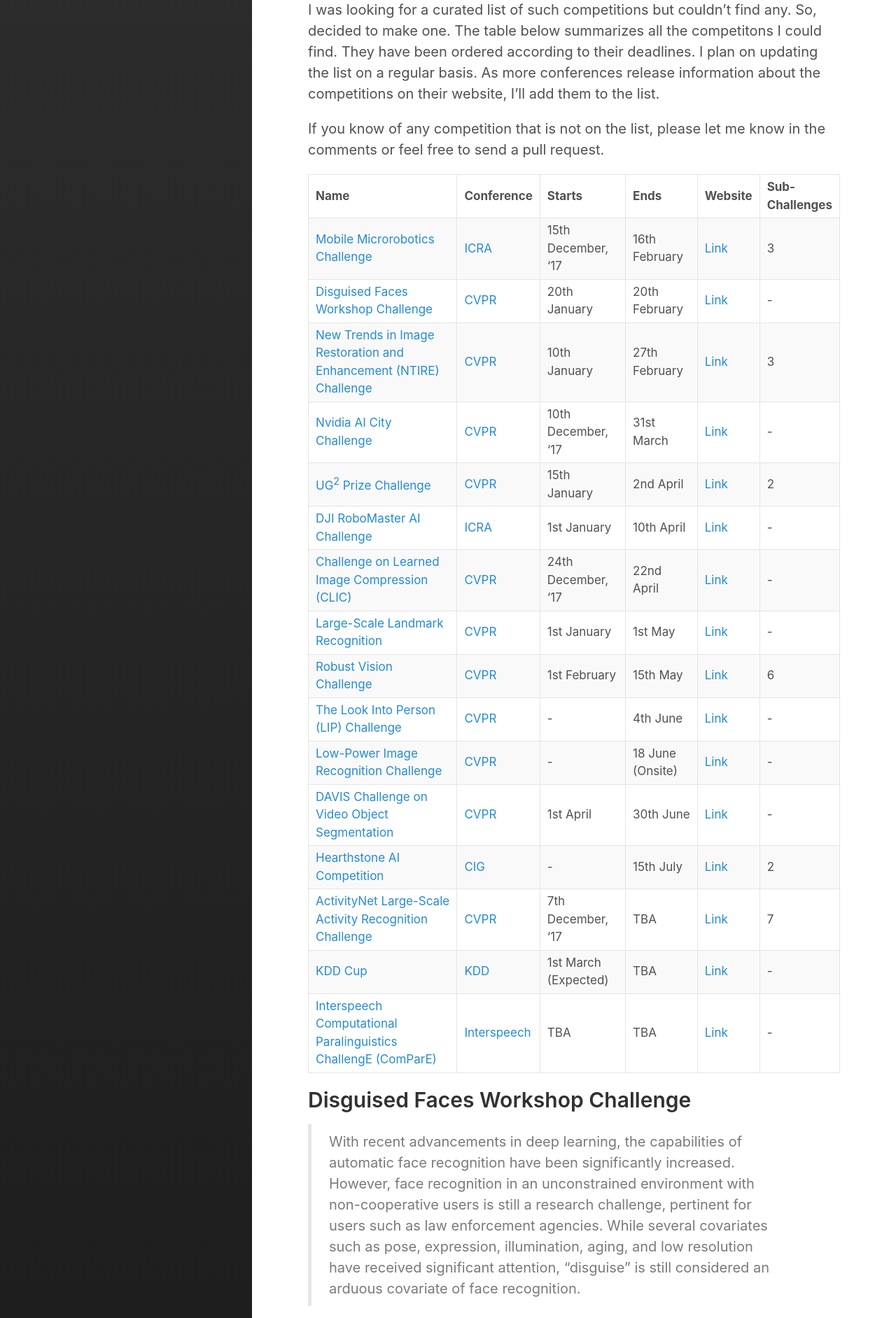
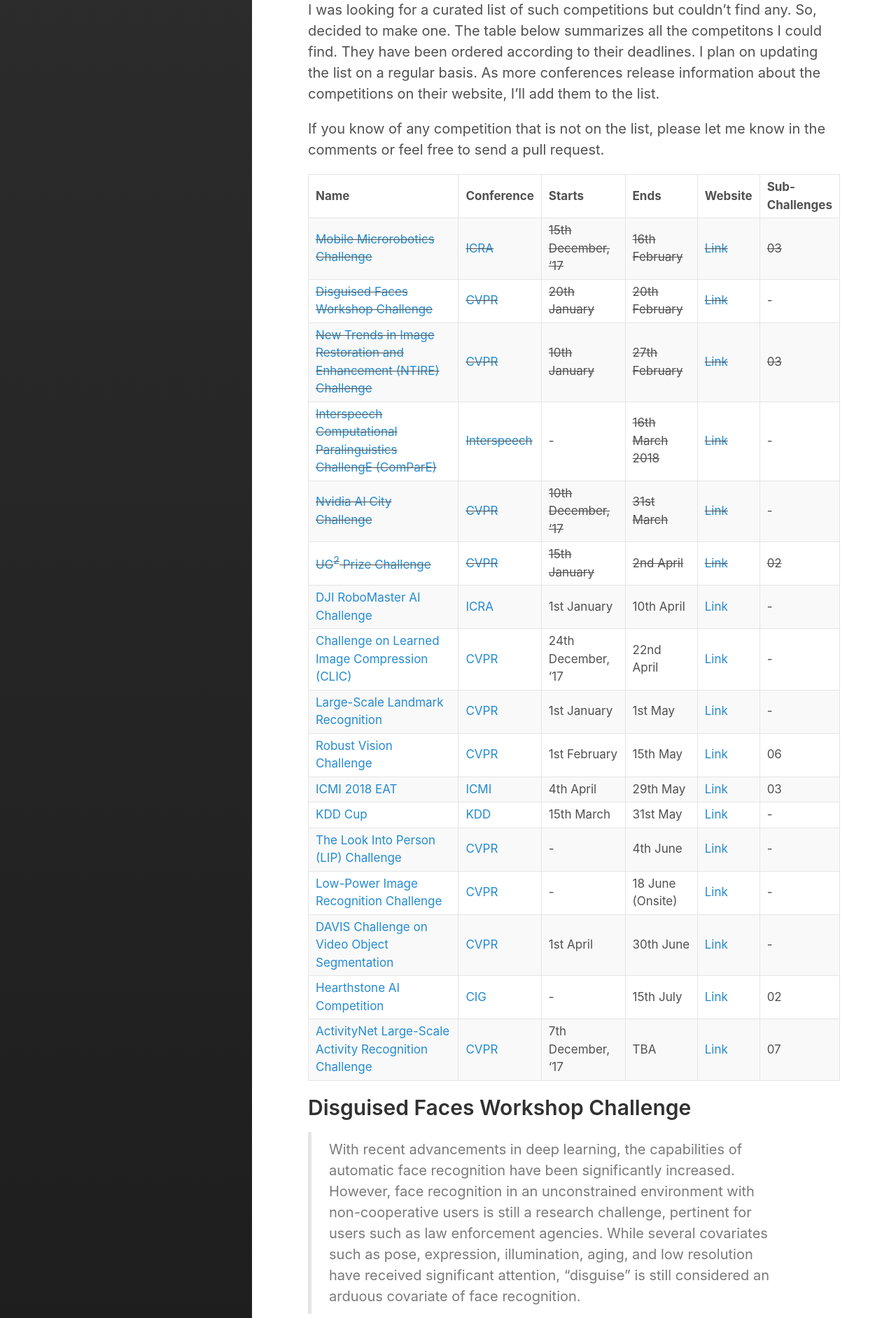
Before and after one commit to saqibns/saqibns.github.io, a Jekyll site: the page built from _posts/2018-01-14-list-of-ML-competitions-2018.markdown, in a window 1280 px wide. Shown: the part 901-2785 px from the top of the page at 70% size. Built offline with Jekyll 4.4.1, drawn with Linux system fonts in a browser that asks for light colours.

Commit message:
Added KDDCup and ICMI EAT Challenge to the list

```diff
--- a/_posts/2018-01-14-list-of-ML-competitions-2018.markdown
+++ b/_posts/2018-01-14-list-of-ML-competitions-2018.markdown
@@ -23,24 +23,25 @@
 
 If you know of any competition that is not on the list, please let me know in the comments or feel free to send a pull request.
 
-| Name                                     | Conference                               | Starts               | Ends             | Website                                  | Sub-<br />Challenges |
-| ---------------------------------------- | ---------------------------------------- | -------------------- | ---------------- | ---------------------------------------- | -------------------- |
-| <a name="microrobotics-table"></a>[Mobile Microrobotics Challenge](#microrobotics) | [ICRA](http://icra2018.org/)             | 15th December, '17   | 16th February    | [Link](http://icra2018.org/mobile-microrobotics-challenge-2018/) | 3                    |
-| <a name="disguisedfaces-table"></a>[Disguised Faces Workshop Challenge](#disguisedfaces-cvpr) | [CVPR](http://cvpr2018.thecvf.com/program/workshops) | 20th January         | 20th February    | [Link](http://iab-rubric.org/DFW/Competition.html) | -                    |
-| <a name="ntire-cvpr-table"></a>[New Trends in Image Restoration and Enhancement (NTIRE) Challenge](#ntire-cvpr) | [CVPR](http://cvpr2018.thecvf.com/program/workshops) | 10th January         | 27th February    | [Link](http://www.vision.ee.ethz.ch/en/ntire18/) | 3                    |
-| <a name="aicity-table"></a>[Nvidia AI City Challenge](#aicity) | [CVPR](http://cvpr2018.thecvf.com/program/workshops) | 10th December, '17   | 31st March       | [Link](https://www.aicitychallenge.org/) | -                    |
-| <a name="ug2-table"></a>[UG<sup>2</sup> Prize Challenge](#ug2) | [CVPR](http://cvpr2018.thecvf.com/program/workshops) | 15th January         | 2nd April        | [Link](http://www.ug2challenge.org/)     | 2                    |
-| <a name="djirobomaster-table"></a>[DJI RoboMaster AI Challenge](#djirobomaster) | [ICRA](http://icra2018.org/)             | 1st January          | 10th April       | [Link](http://icra2018.org/dji-robomaster-ai-challenge/) | -                    |
-| <a name="clic-table"></a>[Challenge on Learned Image Compression (CLIC)](#clic) | [CVPR](http://cvpr2018.thecvf.com/program/workshops) | 24th December, '17   | 22nd April       | [Link](http://www.compression.cc/challenge/) | -                    |
-| <a name="landmark-table"></a>[Large-Scale Landmark Recognition](#landmark) | [CVPR](http://cvpr2018.thecvf.com/program/workshops) | 1st January          | 1st May          | [Link](https://landmarkscvprw18.github.io/) | -                    |
-| <a name="robust-vision-table"></a>[Robust Vision Challenge](#robust-vision) | [CVPR](http://cvpr2018.thecvf.com/program/workshops) | 1st February         | 15th May         | [Link](http://www.robustvision.net/)     | 6                    |
-| <a name="lip-table"></a>[The Look Into Person (LIP) Challenge](#lip) | [CVPR](http://cvpr2018.thecvf.com/program/workshops) | -                    | 4th June         | [Link](https://vuhcs.github.io/)         | -                    |
-| <a name="lowpowerir-table"></a>[Low-Power Image Recognition Challenge](#lowpowerir) | [CVPR](http://cvpr2018.thecvf.com/program/workshops) | -                    | 18 June (Onsite) | [Link](https://rebootingcomputing.ieee.org/lpirc) | -                    |
-| <a name="davis-table"></a>[DAVIS Challenge on Video Object Segmentation](#davis) | [CVPR](http://cvpr2018.thecvf.com/program/workshops) | 1st April            | 30th June        | [Link](http://davischallenge.org/challenge2018/) | -                    |
-| <a name="hearthstone-table"></a>[Hearthstone AI Competition](#hearthstone) | [CIG](http://www.ieee-cig.org/)          | -                    | 15th July        | [Link](https://dockhorn.antares.uberspace.de/wordpress/) | 2                    |
-| <a name="activitynet-table"></a>[ActivityNet Large-Scale Activity Recognition Challenge](#activitynet) | [CVPR](http://cvpr2018.thecvf.com/program/workshops) | 7th December, '17    | TBA              | [Link](http://activity-net.org/challenges/2018/index.html) | 7                    |
-| <a name="kddcup-table"></a>[KDD Cup](#kddcup) | [KDD](http://www.kdd.org/kdd2018/)       | 1st March (Expected) | TBA              | [Link](http://www.kdd.org/News/view/kdd-cup-2018-call-for-proposals) | -                    |
-| <a name="interspeech-table"></a>[Interspeech Computational Paralinguistics ChallengE (ComParE)](#interspeech) | [Interspeech](http://interspeech2018.org/) | TBA                  | TBA              | [Link](http://compare.openaudio.eu/)     | -                    |
+| Name                                     | Conference                               | Starts                 | Ends                | Website                                  | Sub-<br />Challenges |
+| ---------------------------------------- | ---------------------------------------- | ---------------------- | ------------------- | ---------------------------------------- | -------------------- |
+| ~~<a name="microrobotics-table"></a>[Mobile Microrobotics Challenge](#microrobotics)~~ | ~~[ICRA](http://icra2018.org/)~~         | ~~15th December, '17~~ | ~~16th February~~   | ~~[Link](http://icra2018.org/mobile-microrobotics-challenge-2018/)~~ | ~~03~~               |
+| ~~<a name="disguisedfaces-table"></a>[Disguised Faces Workshop Challenge](#disguisedfaces-cvpr)~~ | ~~[CVPR](http://cvpr2018.thecvf.com/program/workshops)~~ | ~~20th January~~       | ~~20th February~~   | ~~[Link](http://iab-rubric.org/DFW/Competition.html)~~ | -                |
+| ~~<a name="ntire-cvpr-table"></a>[New Trends in Image Restoration and Enhancement (NTIRE) Challenge](#ntire-cvpr)~~ | ~~[CVPR](http://cvpr2018.thecvf.com/program/workshops)~~ | ~~10th January~~       | ~~27th February~~   | ~~[Link](http://www.vision.ee.ethz.ch/en/ntire18/)~~ | ~~03~~                |
+| ~~<a name="interspeech-table"></a>[Interspeech Computational Paralinguistics ChallengE (ComParE)](#interspeech)~~ | ~~[Interspeech](http://interspeech2018.org/)~~ | -                  | ~~16th March 2018~~ | ~~[Link](http://emotion-research.net/workshops_folder/workshop.2018-02-12.9681548687)~~ | -                |
+| ~~<a name="aicity-table"></a>[Nvidia AI City Challenge](#aicity)~~ | ~~[CVPR](http://cvpr2018.thecvf.com/program/workshops)~~ | ~~10th December, '17~~ | ~~31st March~~      | ~~[Link](https://www.aicitychallenge.org/)~~ | -                |
+| ~~<a name="ug2-table"></a>[UG<sup>2</sup> Prize Challenge](#ug2)~~ | ~~[CVPR](http://cvpr2018.thecvf.com/program/workshops)~~ | ~~15th January~~       | ~~2nd April~~       | ~~[Link](http://www.ug2challenge.org/)~~ | ~~02~~                |
+| <a name="djirobomaster-table"></a>[DJI RoboMaster AI Challenge](#djirobomaster) | [ICRA](http://icra2018.org/)             | 1st January            | 10th April          | [Link](http://icra2018.org/dji-robomaster-ai-challenge/) | -                    |
+| <a name="clic-table"></a>[Challenge on Learned Image Compression (CLIC)](#clic) | [CVPR](http://cvpr2018.thecvf.com/program/workshops) | 24th December, '17     | 22nd April          | [Link](http://www.compression.cc/challenge/) | -                    |
+| <a name="landmark-table"></a>[Large-Scale Landmark Recognition](#landmark) | [CVPR](http://cvpr2018.thecvf.com/program/workshops) | 1st January            | 1st May             | [Link](https://landmarkscvprw18.github.io/) | -                    |
+| <a name="robust-vision-table"></a>[Robust Vision Challenge](#robust-vision) | [CVPR](http://cvpr2018.thecvf.com/program/workshops) | 1st February           | 15th May            | [Link](http://www.robustvision.net/)     | 06                    |
+| <a name="eat-table"></a>[ICMI 2018 EAT](#eat) | [ICMI](https://icmi.acm.org/2018/index.php?id=challenges) | 4th April              | 29th May            | [Link](https://icmi-eat.ihearu-play.eu/) | 03                    |
+| <a name="kddcup-table"></a>[KDD Cup](#kddcup) | [KDD](http://www.kdd.org/kdd2018/)       | 15th March             | 31st May            | [Link](https://biendata.com/competition/kdd_2018/) | -                    |
+| <a name="lip-table"></a>[The Look Into Person (LIP) Challenge](#lip) | [CVPR](http://cvpr2018.thecvf.com/program/workshops) | -                      | 4th June            | [Link](https://vuhcs.github.io/)         | -                    |
+| <a name="lowpowerir-table"></a>[Low-Power Image Recognition Challenge](#lowpowerir) | [CVPR](http://cvpr2018.thecvf.com/program/workshops) | -                      | 18 June (Onsite)    | [Link](https://rebootingcomputing.ieee.org/lpirc) | -                    |
+| <a name="davis-table"></a>[DAVIS Challenge on Video Object Segmentation](#davis) | [CVPR](http://cvpr2018.thecvf.com/program/workshops) | 1st April              | 30th June           | [Link](http://davischallenge.org/challenge2018/) | -                    |
+| <a name="hearthstone-table"></a>[Hearthstone AI Competition](#hearthstone) | [CIG](http://www.ieee-cig.org/)          | -                      | 15th July           | [Link](https://dockhorn.antares.uberspace.de/wordpress/) | 02                    |
+| <a name="activitynet-table"></a>[ActivityNet Large-Scale Activity Recognition Challenge](#activitynet) | [CVPR](http://cvpr2018.thecvf.com/program/workshops) | 7th December, '17      | TBA                 | [Link](http://activity-net.org/challenges/2018/index.html) | 07                    |
 
 
 
@@ -138,7 +139,7 @@
 
 > SIGKDD-2018 will take place in London, UK in August 2018. The KDD Cup competition is anticipated to last for 2-4 months, and the winners will be notified by mid-June. The winners will be honored at the KDD conference opening ceremony and will present their solutions at the KDD Cup workshop during the conference. The winners are expected to be monetarily rewarded, with the first prize being in the ballpark of ten thousand dollars.
 
-[Challenge Website](http://www.kdd.org/News/view/kdd-cup-2018-call-for-proposals) &#124; [Back](#kddcup-table)
+[Challenge Website](https://biendata.com/competition/kdd_2018/) &#124; [Back](#kddcup-table)
 
 
 
@@ -233,4 +234,16 @@
 
 [Challenge Website](https://dockhorn.antares.uberspace.de/wordpress/) &#124; [Back](#hearthstone-table)
 
+# <a name="eat"></a>ICMI Eating Analysis and Tracking Challenge
+
+> The multimodal recognition of eating condition - whether a person is eating or not - and if yes, which food type, is a new research domain in the area of speech and video processing that has many promising applications for future multimodal interfaces such as: adapting speech recognition or lip reading systems to different eating conditions (e.g. dictation systems), health (e.g. ingestive behaviour), or security monitoring (e.g., when eating is not allowed).
+>
+> - We define three Sub-Challenges based on classification tasks in which participants are encouraged to use speech and/or video recordings:
+>
+> - 1. **Food-type Sub-Challenge**: Perform seven-class food classification per utterance
+>   2. **Food-likability Sub-Challenge**: Recognize the subjects' food likability rating
+>   3. **Chew and Speak Sub-Challenge**: Recognize the level of difficulty to speak while eating
+
+[Challenge Website](https://icmi-eat.ihearu-play.eu/) &#124; [Back](#eat-table)
+
 {% include disqus.html %}
```
Also changed, not shown: 2 other files.
